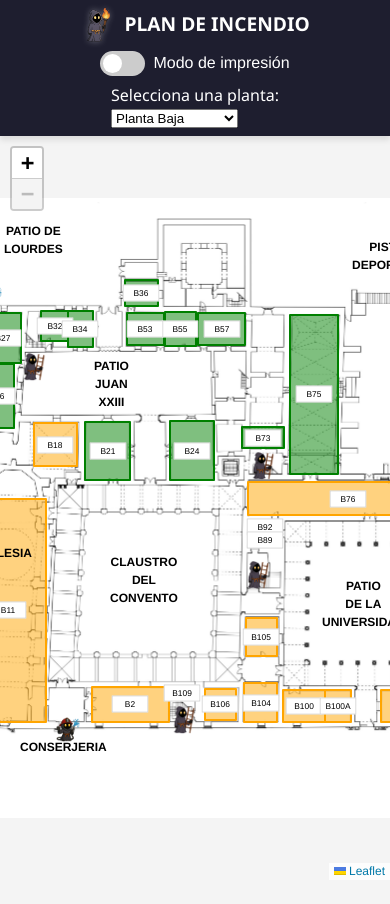
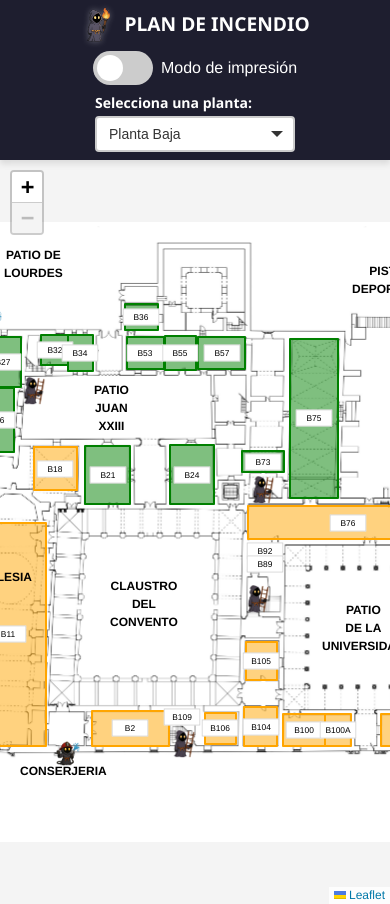
Before and after one commit to PedroGalan23/rutas-emergencia, a React (Create React App) app: page / in a window 390 px wide. Before the commit the page ends 880 px from the top, so only its background shows below. Built offline with nearby package versions, Linux system fonts and the light colour scheme.

Commit message:
mas responsive movil

```diff
--- a/src/App.css
+++ b/src/App.css
@@ -223,6 +223,7 @@ body {
   }
 }
 
+/* Header aún más compacto para pantallas muy pequeñas */
 @media (max-width: 480px) {
   /* El header ocupa el 100% en vertical y el título se centra */
   .app-header {
@@ -265,7 +266,6 @@ body {
     font-size: 0.85rem;
   }
 }
-
 /* Estilos para el switch */
 /* Contenedor para centrar el switch y el texto */
 .switch-wrapper {
@@ -279,8 +279,8 @@ body {
 .switch {
   position: relative;
   display: inline-block;
-  width: 45px;   /* antes 60px */
-  height: 25px;  /* antes 34px */
+  width: 60px;
+  height: 34px;
 }
 
 .switch input {
@@ -298,32 +298,29 @@ body {
   bottom: 0;
   background-color: #ccc;
   transition: 0.4s;
-  border-radius: 34px;
 }
 
 .slider:before {
+  position: absolute;
   content: "";
-  position: absolute;
-  height: 19px;  /* antes 26px */
-  width: 19px;   /* antes 26px */
-  left: 3px;
-  bottom: 3px;
-  background-color: #fff;
+  height: 26px;
+  width: 26px;
+  left: 4px;
+  bottom: 4px;
+  background-color: white;
   transition: 0.4s;
-  border-radius: 50%;
 }
 
-/* Cuando está activo (checked) */
 input:checked + .slider {
   background-color: #2196F3;
 }
 
-input:checked + .slider:before {
-  transform: translateX(20px); /* ajusta para que coincida con el nuevo ancho */
+input:focus + .slider {
+  box-shadow: 0 0 1px #2196F3;
 }
 
-input:focus + .slider {
-  box-shadow: 0 0 1px #2196F3;
+input:checked + .slider:before {
+  transform: translateX(26px);
 }
 
 /* Slider redondeado */
@@ -342,3 +339,60 @@ input:focus + .slider {
   font-weight: 500;
   color: #ffffff;
 }
+
+/* Contenedor del selector y etiqueta */
+.selector-wrapper {
+  display: flex;
+  flex-direction: column;
+  align-items: flex-start;
+  margin: 0 1em;
+}
+
+.selector-label {
+  margin-bottom: 4px;
+  font-weight: bold;
+  font-size: 14px;
+  color: #ffffff;
+}
+
+/* Contenedor personalizado para el select */
+.custom-select {
+  position: relative;
+  width: 200px; /* Ajusta el ancho si es necesario */
+}
+
+/* Estilos del select */
+.custom-select select {
+  width: 100%;
+  padding: 8px 40px 8px 12px; /* Se deja espacio a la derecha para la flecha */
+  border: 2px solid #ccc;
+  border-radius: 4px;
+  font-size: 14px;
+  background: #fff;
+  color: #333;
+  appearance: none;
+  -webkit-appearance: none;
+  -moz-appearance: none;
+  transition: border-color 0.3s ease, box-shadow 0.3s ease;
+}
+
+/* Estado de foco */
+.custom-select select:focus {
+  outline: none;
+  border-color: #007bff;
+  box-shadow: 0 0 5px rgba(0, 123, 255, 0.4);
+}
+
+/* Flecha decorativa */
+.custom-select .custom-arrow {
+  position: absolute;
+  top: 50%;
+  right: 12px;
+  width: 0;
+  height: 0;
+  pointer-events: none;
+  border-left: 6px solid transparent;
+  border-right: 6px solid transparent;
+  border-top: 6px solid #333;
+  transform: translateY(-50%);
+}
```
